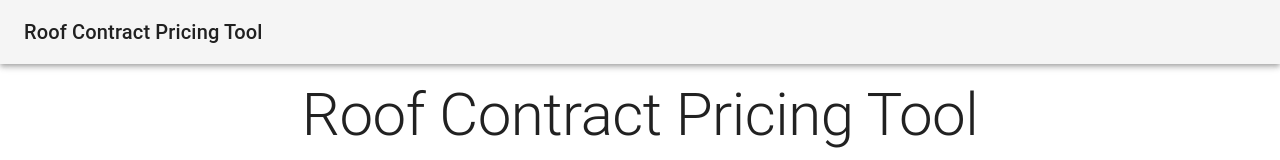
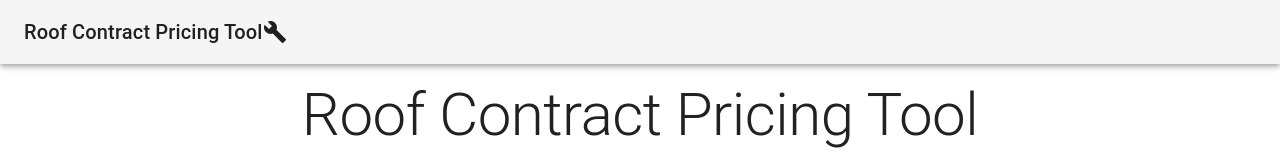
Before and after one commit to dgarnitz-zz/roof-repair-client, a React (Create React App) app: page / in a window 1280 px wide. Shown: the top 160 px of the page. Built offline with nearby package versions, Linux system fonts and the light colour scheme.

Commit message:
added icon to header bar, it is complete now

```diff
--- a/package.json
+++ b/package.json
@@ -4,6 +4,7 @@
   "private": true,
   "dependencies": {
     "@material-ui/core": "^4.1.1",
+    "@material-ui/icons": "^4.2.0",
     "material-ui": "^0.20.2",
     "react": "^16.8.6",
     "react-dom": "^16.8.6",
--- a/src/components/Header.js
+++ b/src/components/Header.js
@@ -2,6 +2,7 @@ import React, { Component } from 'react';
 import AppBar from '@material-ui/core/AppBar';
 import Toolbar from '@material-ui/core/Toolbar';
 import Typography from '@material-ui/core/Typography';
+import BuildIcon from "@material-ui/icons/Build";
 
 class Header extends Component {
     render(){
@@ -19,6 +20,7 @@ class Header extends Component {
                         <Typography variant="h6" color="inherit" >
                             Roof Contract Pricing Tool
                         </Typography>
+                        <BuildIcon />
                     </Toolbar>
                 </AppBar>
 
```
Also changed, not shown: 1 other file (tests, documents, lock files or other folders).
